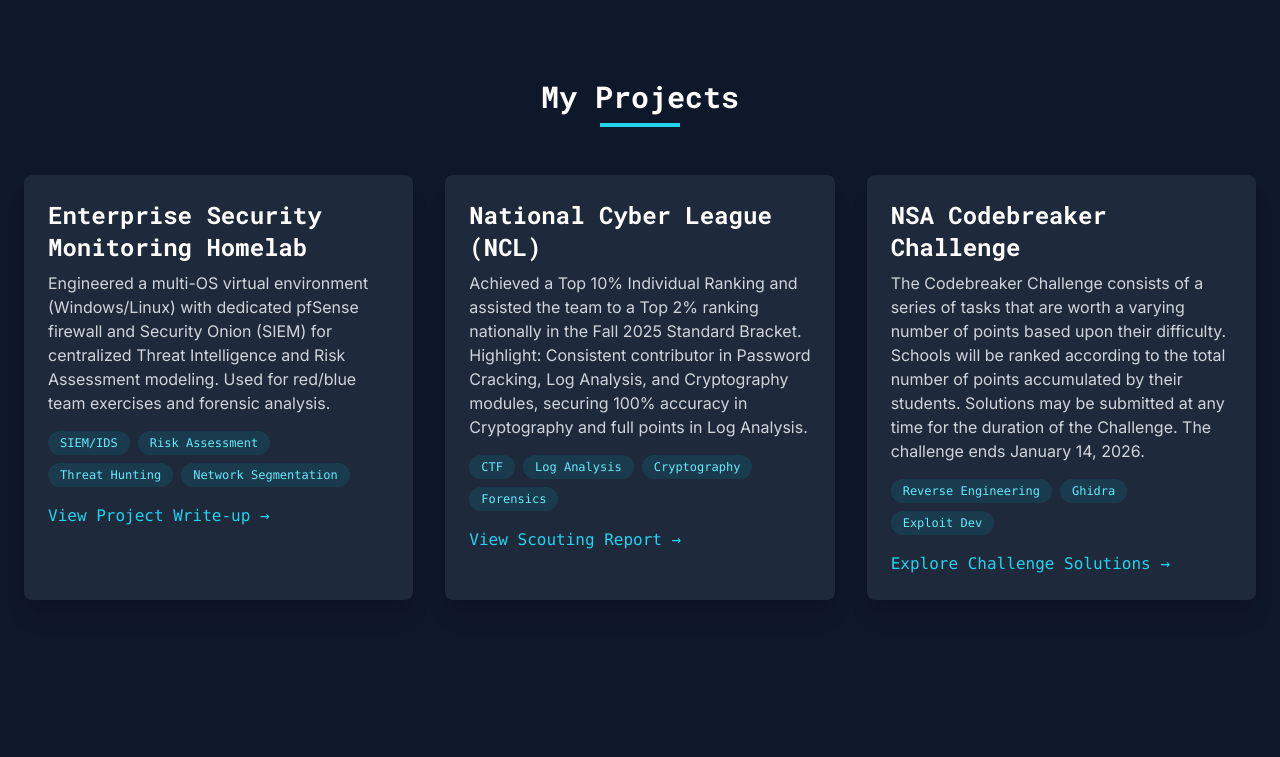
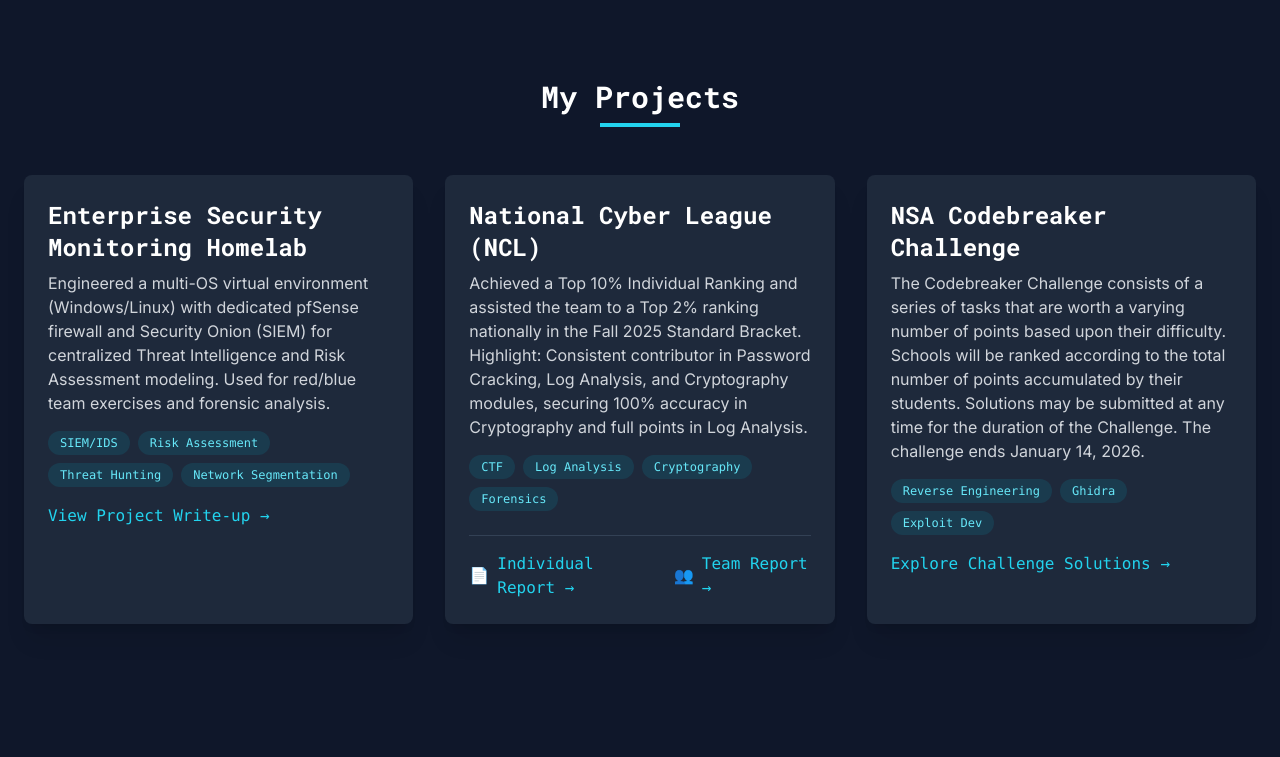
Before and after one commit to smith-bradley/cyber-portfolio, a plain HTML site: page index.html in a window 1280 px wide. Shown: the part 1381-2138 px from the top of the page. Drawn offline with nearby package versions, Linux system fonts and the light colour scheme.

Commit message:
Changed the nesting for future NCL events
Provided two buttons for individual and team scouting reports

```diff
--- a/index.html
+++ b/index.html
@@ -49,7 +49,7 @@
                         <p>
                             I'm a <strong class="text-cyan-400">GCIH-certified Incident Handler</strong> and <strong class="text-cyan-400">U.S. Army Cyber Operations Specialist</strong> (TS-SCI) with a passion for protecting critical infrastructure. My technical skills are forged in my SANS Institute education and hands-on military experience in network defense, forensics, and vulnerability analysis.
                         </p>
-                        <h4 class="text-lg font-bold text-cyan-400 mt-4">My Journey to Cyber (The "Why")</h4>
+                        <h4 class="text-lg font-bold text-cyan-400 mt-4">My Journey to Cyber</h4>
                         <p>
                             My initial interest in cybersecurity grew directly from my previous role as a critical care <strong class="text-cyan-400">ECMO Specialist</strong> and <strong class="text-cyan-400">Technical Educator</strong>. This high-stakes career of managing life-support systems and training technical teams built my foundation for meticulous risk management and incident response. The transition to network defense was a natural one, driven by the desire to protect the digital systems that now underpin all critical infrastructure, including healthcare.
                         </p>
@@ -87,6 +87,7 @@
                 </div>
 
                 <div class="md:w-1/3 lg:w-2/5 flex justify-center md:justify-end mt-8 md:mt-0">
+                    <!-- Make sure this image exists in your root folder -->
                     <img src="bradley-smith-profile.jpg" alt="Bradley Smith Profile" class="rounded-full w-64 h-64 object-cover border-4 border-cyan-500 shadow-lg transition-all duration-300 transform hover:scale-105">
                 </div>
             </div>
@@ -98,6 +99,7 @@
 
             <div class="grid grid-cols-1 md:grid-cols-2 lg:grid-cols-3 gap-8">
 
+                <!-- Homelab Project -->
                 <div class="bg-slate-800 rounded-lg shadow-xl overflow-hidden project-card transition-all duration-300 transform hover:-translate-y-1">
                     <div class="p-6">
                         <h3 class="text-2xl font-bold text-white mb-2">Enterprise Security Monitoring Homelab</h3>
@@ -114,22 +116,34 @@
                     </div>
                 </div>
 
+                <!-- NCL Project (Updated) -->
                 <div class="bg-slate-800 rounded-lg shadow-xl overflow-hidden project-card transition-all duration-300 transform hover:-translate-y-1">
                     <div class="p-6">
                         <h3 class="text-2xl font-bold text-white mb-2">National Cyber League (NCL)</h3>
                         <p class="mb-4">
                             Achieved a Top 10% Individual Ranking and assisted the team to a Top 2% ranking nationally in the Fall 2025 Standard Bracket. Highlight: Consistent contributor in Password Cracking, Log Analysis, and Cryptography modules, securing 100% accuracy in Cryptography and full points in Log Analysis.
                         </p>
-                        <div class="flex flex-wrap gap-2 mb-4">
+                        <div class="flex flex-wrap gap-2 mb-6">
                             <span class="bg-cyan-900/50 text-cyan-300 text-xs font-mono px-3 py-1 rounded-full">CTF</span>
                             <span class="bg-cyan-900/50 text-cyan-300 text-xs font-mono px-3 py-1 rounded-full">Log Analysis</span>
                             <span class="bg-cyan-900/50 text-cyan-300 text-xs font-mono px-3 py-1 rounded-full">Cryptography</span>
                             <span class="bg-cyan-900/50 text-cyan-300 text-xs font-mono px-3 py-1 rounded-full">Forensics</span>
                         </div>
-                        <a href="assets/writeups/ncl_scouting_report.pdf" target="_blank" rel="noopener noreferrer" class="font-mono text-cyan-400 hover:underline">View Scouting Report &rarr;</a>
+
+                        <!-- Dual Report Links -->
+                        <div class="flex flex-col sm:flex-row gap-4 border-t border-slate-700 pt-4 mt-4">
+                            <a href="assets/writeups/ncl/2025/individual_scouting_report.pdf" target="_blank" rel="noopener noreferrer" class="font-mono text-cyan-400 hover:text-cyan-300 hover:underline flex items-center">
+                                <span class="mr-2">📄</span> Individual Report &rarr;
+                            </a>
+                            <a href="assets/writeups/ncl/2025/team_scouting_report.pdf" target="_blank" rel="noopener noreferrer" class="font-mono text-cyan-400 hover:text-cyan-300 hover:underline flex items-center">
+                                <span class="mr-2">👥</span> Team Report &rarr;
+                            </a>
+                        </div>
+
                     </div>
                 </div>
 
+                <!-- NSA Codebreaker Project -->
                 <div class="bg-slate-800 rounded-lg shadow-xl overflow-hidden project-card transition-all duration-300 transform hover:-translate-y-1">
                     <div class="p-6">
                         <h3 class="text-2xl font-bold text-white mb-2">NSA Codebreaker Challenge</h3>
@@ -166,3 +180,5 @@
             </p>
         </section>
     </main>
+</body>
+</html>
```
